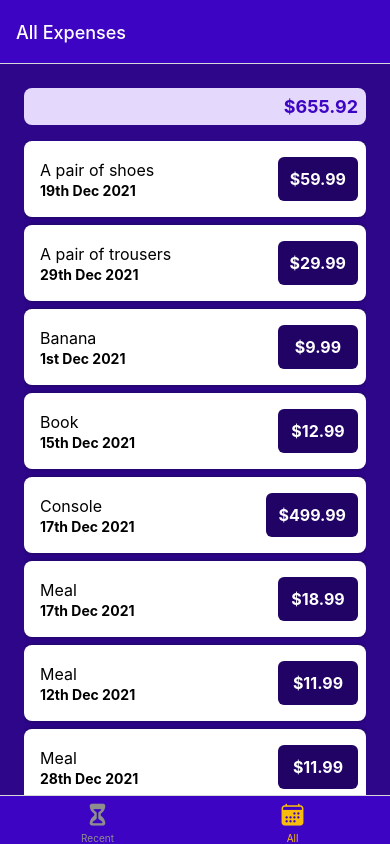
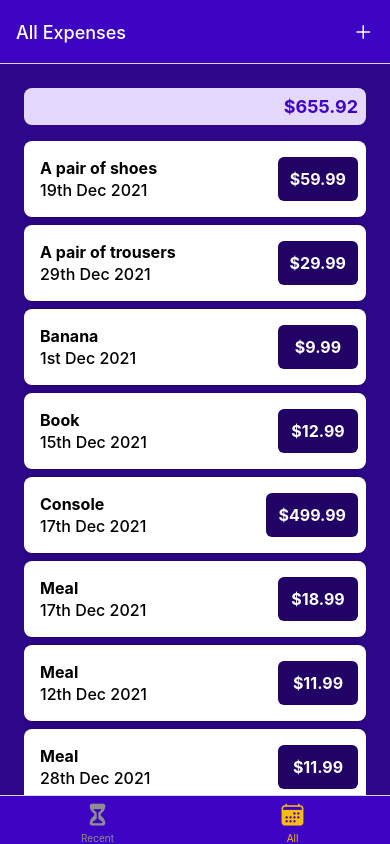
Before and after one commit to unalustuk/expense-tracker, a React Native app: screen /AllExpenses in a window 390 px wide. Built offline with nearby package versions, Linux system fonts and the light colour scheme.

Commit message:
Navigation added to listItem

```diff
--- a/App.js
+++ b/App.js
@@ -8,13 +8,15 @@
 import RecentExpenses from "./screens/RecentExpenses"
 import AllExpenses from "./screens/AllExpenses"
 import { GlobalStyles } from "./constants/styles"
+import IconButton from "./components/UI/IconButton"
+
 const Stack = createNativeStackNavigator()
 const BottomTabs = createBottomTabNavigator()
 
 function ExpensesOverView() {
     return (
         <BottomTabs.Navigator
-            screenOptions={{
+            screenOptions={({ navigation }) => ({
                 headerStyle: {
                     backgroundColor: GlobalStyles.colors.primary500,
                 },
@@ -23,7 +25,17 @@
                     backgroundColor: GlobalStyles.colors.primary500,
                 },
                 tabBarActiveTintColor: GlobalStyles.colors.accent500,
-            }}
+                headerRight: ({ size, tintColor }) => (
+                    <IconButton
+                        name="add"
+                        color={tintColor}
+                        size={24}
+                        onPress={() => {
+                            navigation.navigate("ManageExpense")
+                        }}
+                    />
+                ),
+            })}
         >
             <BottomTabs.Screen
                 name="RecentExpenses"
@@ -60,7 +72,18 @@
         <>
             <StatusBar style="auto" />
             <NavigationContainer>
-                <Stack.Navigator>
+                <Stack.Navigator
+                    screenOptions={{
+                        headerStyle: {
+                            backgroundColor: GlobalStyles.colors.primary500,
+                        },
+                        headerTintColor: "white",
+                        tabBarStyle: {
+                            backgroundColor: GlobalStyles.colors.primary500,
+                        },
+                        tabBarActiveTintColor: GlobalStyles.colors.accent500,
+                    }}
+                >
                     <Stack.Screen
                         name="ExpensesOverView"
                         component={ExpensesOverView}
@@ -69,6 +92,7 @@
                     <Stack.Screen
                         name="ManageExpense"
                         component={ManageExpense}
+                        options={{ presentation: "modal" }}
                     />
                 </Stack.Navigator>
             </NavigationContainer>
--- a/components/ExpensesOutput/ListItem.js
+++ b/components/ExpensesOutput/ListItem.js
@@ -1,13 +1,16 @@
 import { View, Text, StyleSheet, Pressable } from "react-native"
-import React from "react"
+import { useNavigation } from "@react-navigation/native"
 import { GlobalStyles } from "../../constants/styles"
 
 export default function ListItem({ amount, descr, date }) {
+    const navigation = useNavigation()
+    function expensePressHandler() {
+        navigation.navigate("ManageExpense")
+    }
     return (
         <Pressable
-            style={({ pressed }) => {
-                return pressed ? styles.pressed : ""
-            }}
+            style={({ pressed }) => pressed && styles.pressed}
+            onPress={expensePressHandler}
         >
             <View style={styles.container}>
                 <View style={styles.infoContainer}>
@@ -56,6 +59,6 @@
         fontSize: 16,
         textAlign: "center",
     },
-    descrText: { fontSize: 16, marginBottom: 2 },
-    dateText: { fontWeight: "bold" },
+    descrText: { fontSize: 16, marginBottom: 2, fontWeight: "bold" },
+    dateText: { fontSize: 16, fontWeight: "500" },
 })
--- /dev/null
+++ b/components/UI/IconButton.js
@@ -0,0 +1,30 @@
+import { View, Text, Pressable, StyleSheet } from "react-native"
+import React from "react"
+import { Ionicons } from "@expo/vector-icons"
+
+export default function IconButton({ name, size, color, onPress }) {
+    return (
+        <Pressable
+            onPress={onPress}
+            style={({ pressed }) => pressed && styles.pressed}
+        >
+            <View style={styles.buttonContainer}>
+                <Ionicons name={name} size={size} color={color} />
+            </View>
+        </Pressable>
+    )
+}
+
+const styles = StyleSheet.create({
+    buttonContainer: {
+        justifyContent: "center",
+        alignItems: "center",
+        borderRadius: 24,
+        padding: 6,
+        marginHorizontal: 8,
+        marginVertical: 2,
+    },
+    pressed: {
+        opacity: 0.7,
+    },
+})
```
